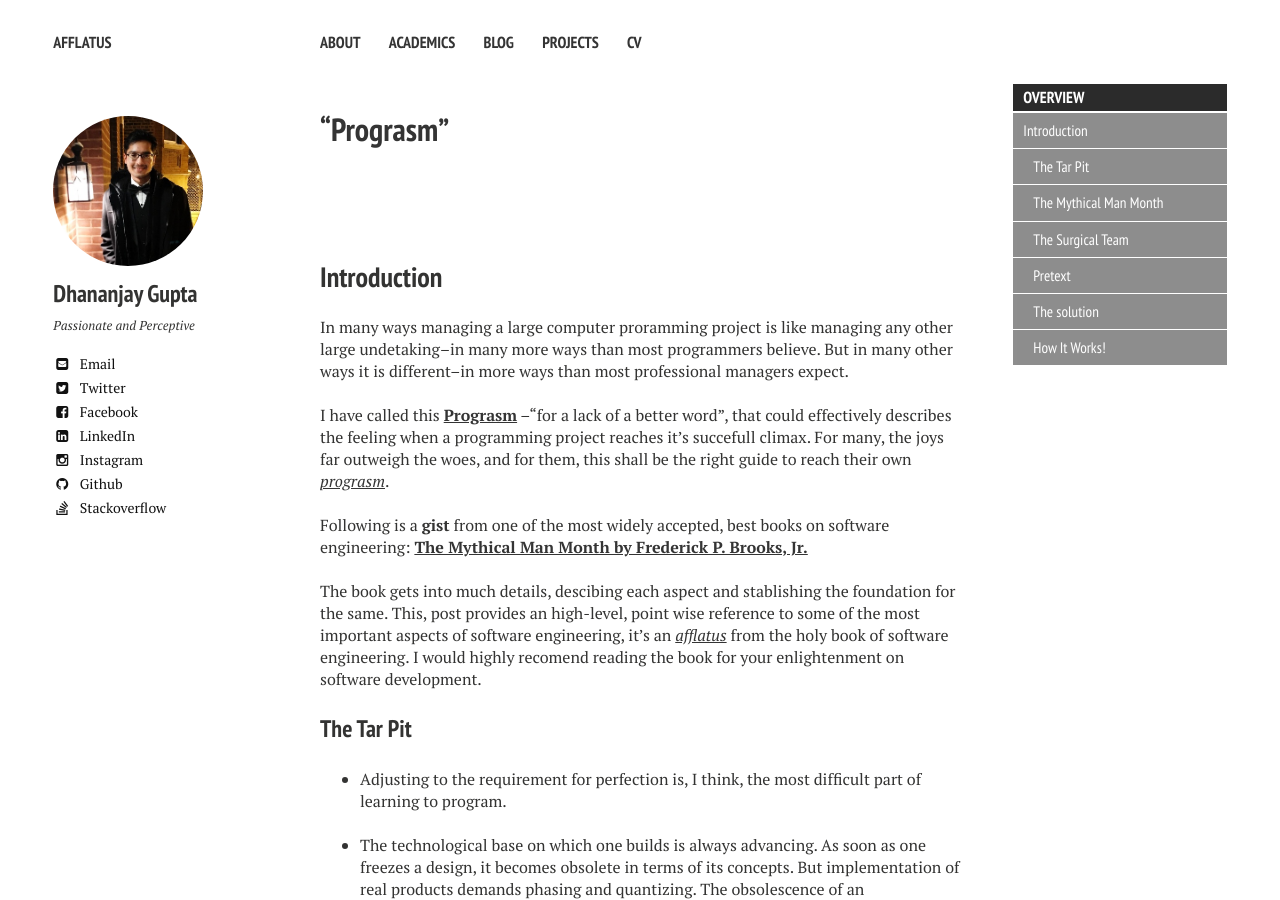
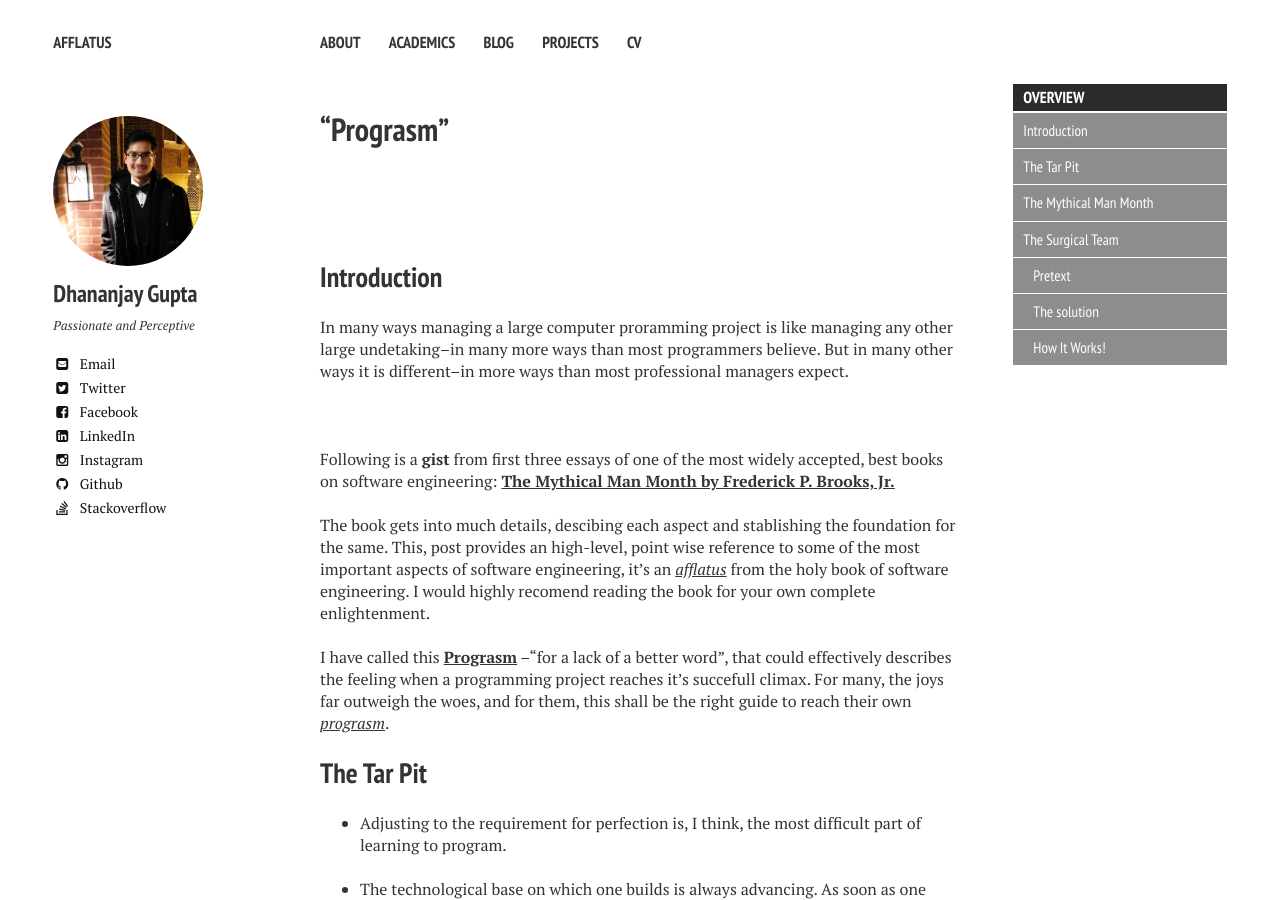
Before and after one commit to DhananjayGupta300/DhananjayGupta300.github.io, a Jekyll site: the page built from _posts/2018-08-08-Prograsm.md, in a window 1280 px wide and 900 px high. Built offline with Jekyll 4.4.1, drawn with Linux system fonts in a browser that asks for light colours; nearby versions of some CDN libraries; comment, search, counter and statistics services are not loaded.

Commit message:
Update 2018-08-08-Prograsm.md

```diff
--- a/_posts/2018-08-08-Prograsm.md
+++ b/_posts/2018-08-08-Prograsm.md
@@ -36,17 +36,19 @@ Introduction
 
 In many ways managing a large computer proramming project is like managing any other large undetaking--in many more ways than most programmers believe.
 But in many other ways it is different--in more ways than most professional managers expect.
-<br/><br/> I have called this [**Prograsm**](http://dgupta.us/Prograsm/) --"for a lack of a better word", that could
-effectively describes the feeling when a programming project reaches it's succefull climax. For many, the joys far outweigh the woes, and for them, this shall be the right guide to reach their own [*prograsm*](http://dgupta.us/Prograsm/).
-<br/> <br/>Following is a **gist** from one of the most widely accepted,
+<br/><br/>
+<br/> <br/>Following is a **gist** from first three essays of one of the most widely accepted,
 best books on software engineering: [**The Mythical Man Month by Frederick P. Brooks, Jr.**](https://en.wikipedia.org/wiki/The_Mythical_Man-Month)
 <br/><br/>
 The book gets into much details, descibing each aspect and stablishing the foundation for the same. This, post provides an high-level, point wise reference
 to some of the most important aspects of software engineering, it's an [*afflatus*](http://dgupta.us/) from the holy book of software engineering.
-I would highly recomend reading the book for your enlightenment on software development.
+I would highly recomend reading the book for your own complete enlightenment.<br/><br/>
+I have called this [**Prograsm**](http://dgupta.us/Prograsm/) --"for a lack of a better word", that could
+effectively describes the feeling when a programming project reaches it's succefull climax.
+For many, the joys far outweigh the woes, and for them, this shall be the right guide to reach their own [*prograsm*](http://dgupta.us/Prograsm/).
 
-### The Tar Pit
-
+The Tar Pit
+-----------
 - Adjusting to the requirement for perfection is, I think, the most difficult part of learning to program. <br/><br/>
 - The technological base on which one builds is always advancing. As soon as one freezes a design, it becomes obsolete in
 terms of its concepts. But implementation of real products demands phasing and quantizing. The obsolescence of an implementation
@@ -58,8 +60,8 @@ own. For many, the joys far outweigh the woes, and for them the
 remainder of this artcile will attempt to lay some boardwalks across
 the tar.
 
-### The Mythical Man Month
-
+The Mythical Man Month
+----------------------
 - The maximum number of men depends upon the number
 of independent subtasks. From these two quantities one can derive
 schedules using fewer men and more months. The only risk is
@@ -69,8 +71,8 @@ using more men and fewer months. More software projects
 have gone awry for lack of calendar time than for all other causes
 combined.
 
-### The Surgical Team
-
+The Surgical Team
+-----------------
 
 >   The Mythical Man Month, Fred Brooks described **conceptual integrity** as “the most important consideration in system design.”
 
```
